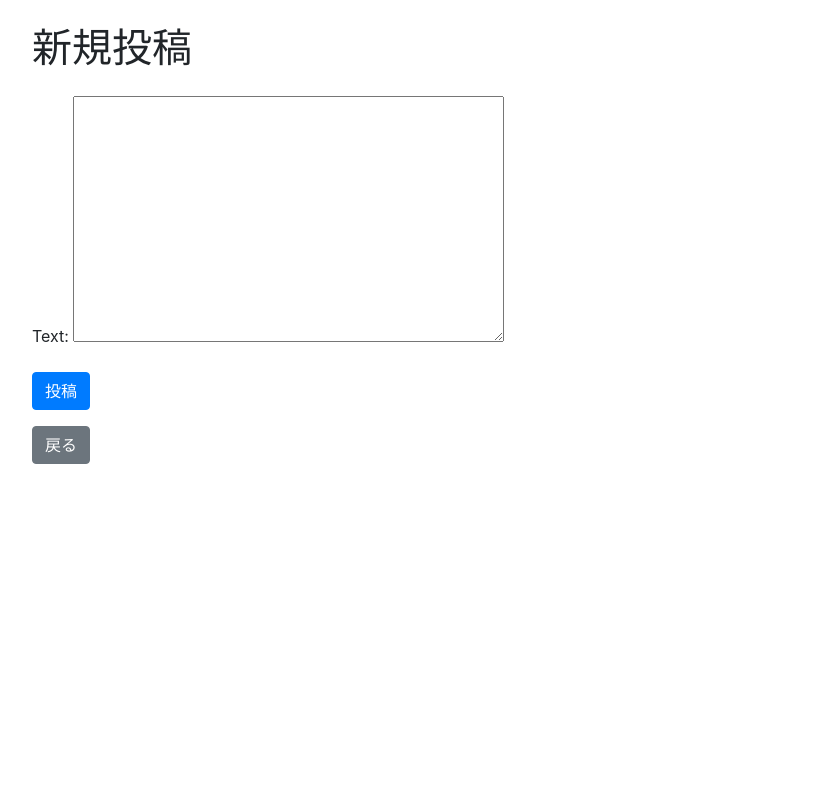
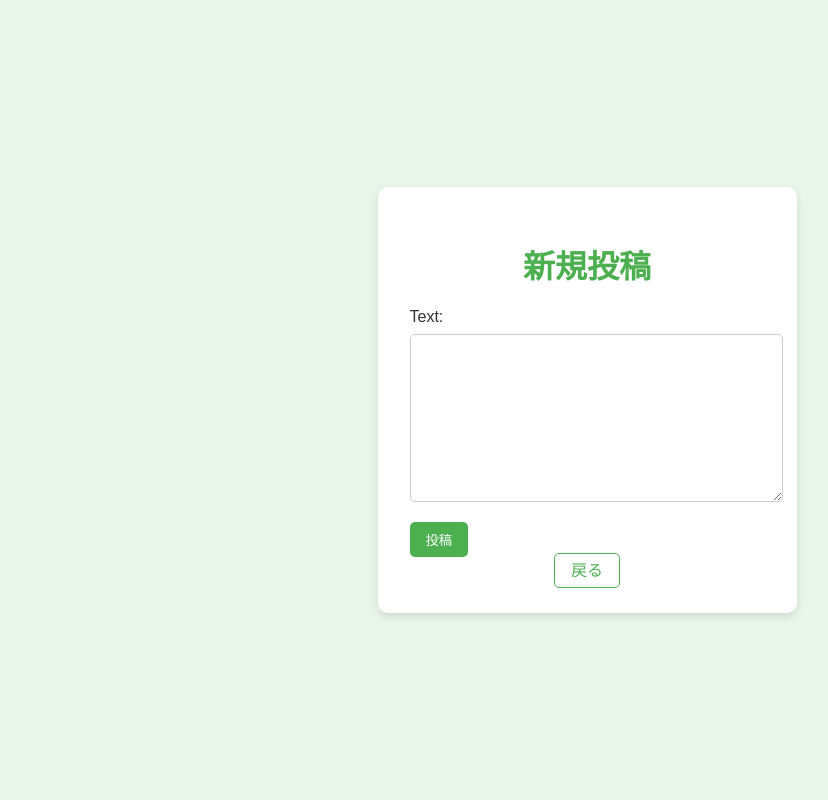
Before and after one commit to hoka-sp/VoxNetProject, a Django app: page /create_post/ in a window 1280 px wide. Shown: the whole page, without its empty margins (53-881 px from the left). Run offline with Django 5.2, Linux system fonts and the light colour scheme; a user stored in the database is signed in; some libraries are stand-ins or nearby versions.

Commit message:
スタイルシートを記述

```diff
--- a/VoiceVoxEngine/templates/create_post.html
+++ b/VoiceVoxEngine/templates/create_post.html
@@ -1,8 +1,70 @@
 <!DOCTYPE html>
-<html>
+<html lang="en">
 <head>
-    <title>新規投稿 - VoxNet</title>
-    <link rel="stylesheet" href="https://maxcdn.bootstrapcdn.com/bootstrap/4.0.0/css/bootstrap.min.css">
+    <meta charset="UTF-8">
+    <meta name="viewport" content="width=device-width, initial-scale=1.0">
+    <title>新規投稿 - Vox-Net</title>
+    <style>
+        body {
+            font-family: Arial, sans-serif;
+            background-color: #e8f5e9;
+            color: #333;
+            margin: 0;
+            display: flex;
+            justify-content: center;
+            align-items: center;
+            height: 100vh;
+        }
+        .container {
+            text-align: center;
+            background: white;
+            padding: 2rem;
+            border-radius: 10px;
+            box-shadow: 0 4px 8px rgba(0, 0, 0, 0.1);
+        }
+        h1 {
+            color: #4caf50;
+        }
+        form {
+            text-align: left;
+        }
+        .form-group label {
+            display: block;
+            margin-bottom: 0.5rem;
+        }
+        .form-group input,
+        .form-group textarea {
+            width: 100%;
+            padding: 0.5rem;
+            margin-bottom: 1rem;
+            border: 1px solid #ccc;
+            border-radius: 5px;
+        }
+        button {
+            color: #fff;
+            background-color: #4caf50;
+            border: none;
+            padding: 0.5rem 1rem;
+            border-radius: 5px;
+            cursor: pointer;
+            transition: background-color 0.3s;
+        }
+        button:hover {
+            background-color: #45a049;
+        }
+        a {
+            color: #4caf50;
+            text-decoration: none;
+            border: 1px solid #4caf50;
+            padding: 0.5rem 1rem;
+            border-radius: 5px;
+            transition: background-color 0.3s, color 0.3s;
+        }
+        a:hover {
+            background-color: #4caf50;
+            color: white;
+        }
+    </style>
 </head>
 <body>
     <div class="container">
```
Also changed, not shown: VoiceVoxEngine/templates/home.html (+54 -8 lines), VoiceVoxEngine/templates/registration/login.html (+61 -2 lines), VoxNetProject/templates/account/signup.html (+62 -0 lines).
